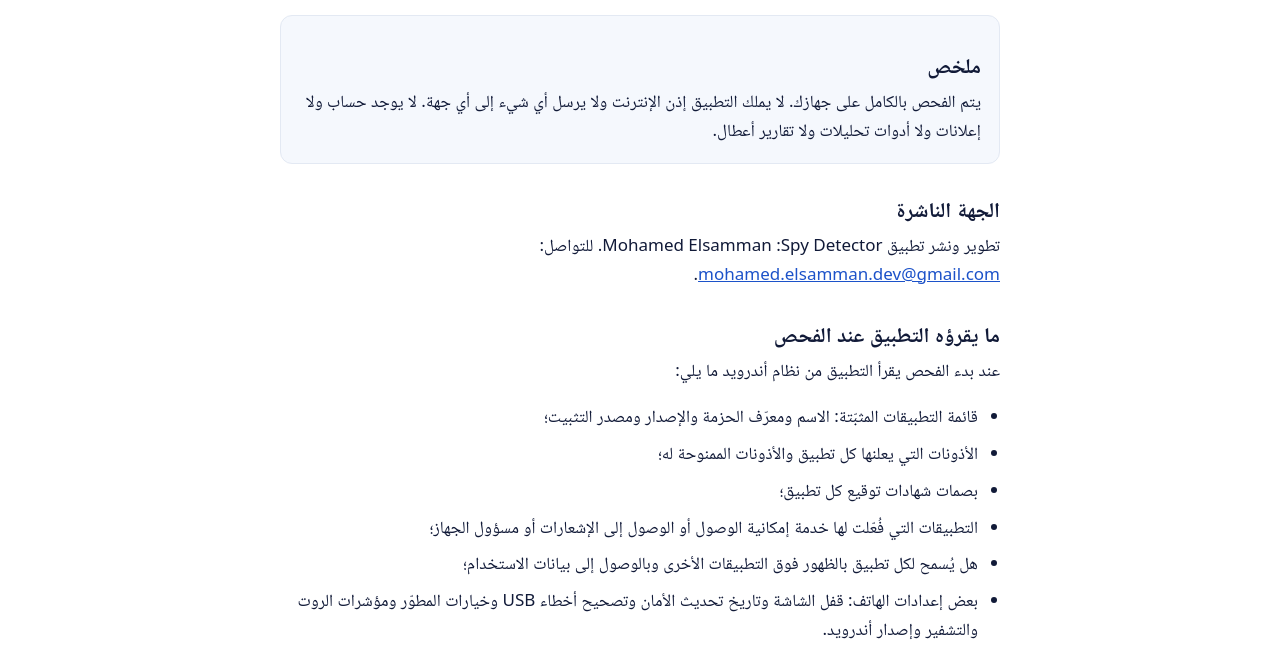
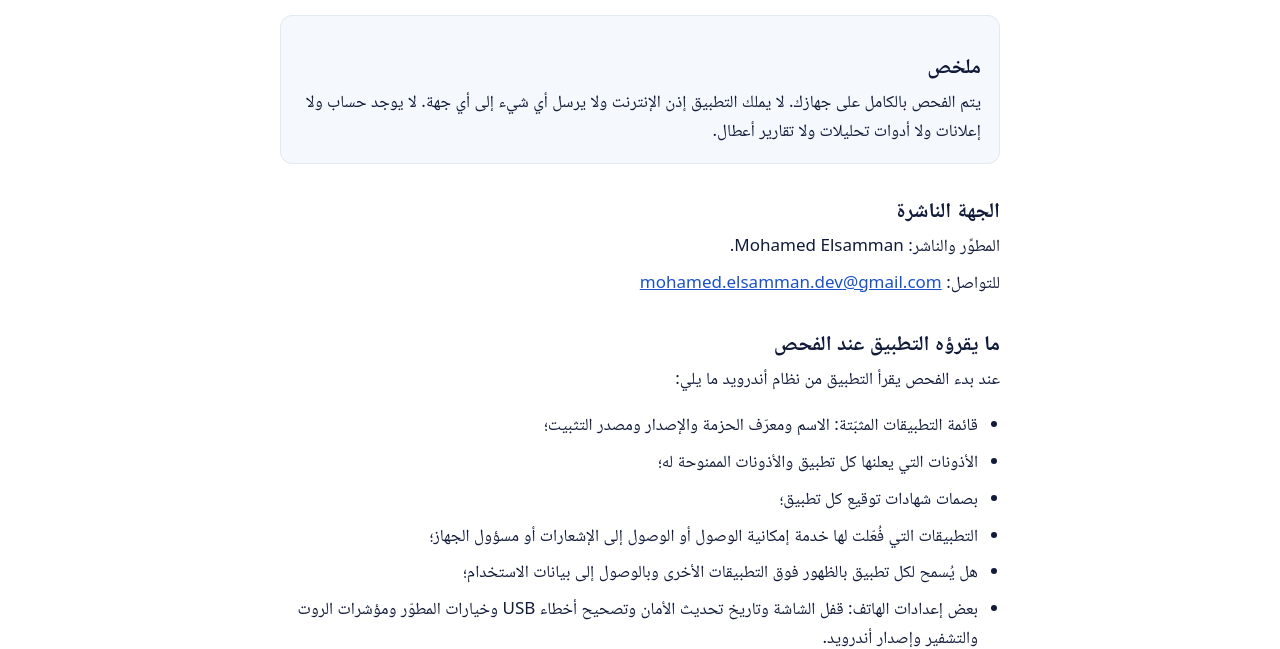
Before and after one commit to Mohamedelsammn/spydetector-privacy-policy, a plain HTML site: page ar.html in a window 1280 px wide. Shown: the part 159-808 px from the top of the page. Drawn offline with Linux system fonts and the light colour scheme.

Commit message:
Fix Arabic bidi in publisher and contact lines

```diff
--- a/ar.html
+++ b/ar.html
@@ -20,7 +20,8 @@
 </div>
 
 <h2>الجهة الناشرة</h2>
-<p>تطوير ونشر تطبيق Spy Detector: <span dir="ltr">Mohamed Elsamman</span>. للتواصل: <a href="mailto:mohamed.elsamman.dev@gmail.com">mohamed.elsamman.dev@gmail.com</a>.</p>
+<p>المطوِّر والناشر: <span dir="ltr">Mohamed Elsamman</span>.</p>
+<p>للتواصل: <a dir="ltr" href="mailto:mohamed.elsamman.dev@gmail.com">mohamed.elsamman.dev@gmail.com</a></p>
 
 <h2>ما يقرؤه التطبيق عند الفحص</h2>
 <p>عند بدء الفحص يقرأ التطبيق من نظام أندرويد ما يلي:</p>
@@ -63,7 +64,7 @@
 <p>إذا تغيّرت طريقة التعامل مع البيانات (مثل إضافة اتصال بالإنترنت)، فستُحدَّث هذه السياسة قبل سريان التغيير، وسيتغيّر تاريخ «آخر تحديث» أعلاه.</p>
 
 <h2>التواصل</h2>
-<p>للاستفسار عن هذه السياسة، راسل <a href="mailto:mohamed.elsamman.dev@gmail.com">mohamed.elsamman.dev@gmail.com</a>.</p>
+<p>للاستفسار عن هذه السياسة، راسل: <a dir="ltr" href="mailto:mohamed.elsamman.dev@gmail.com">mohamed.elsamman.dev@gmail.com</a></p>
 </main>
 <footer><div class="wrap">صفحة ثابتة بلا سكربتات أو ملفات تعريف ارتباط أو أدوات تحليل. <a href="index.html" hreflang="en" lang="en" dir="ltr">English version</a></div></footer>
 </body>
```
